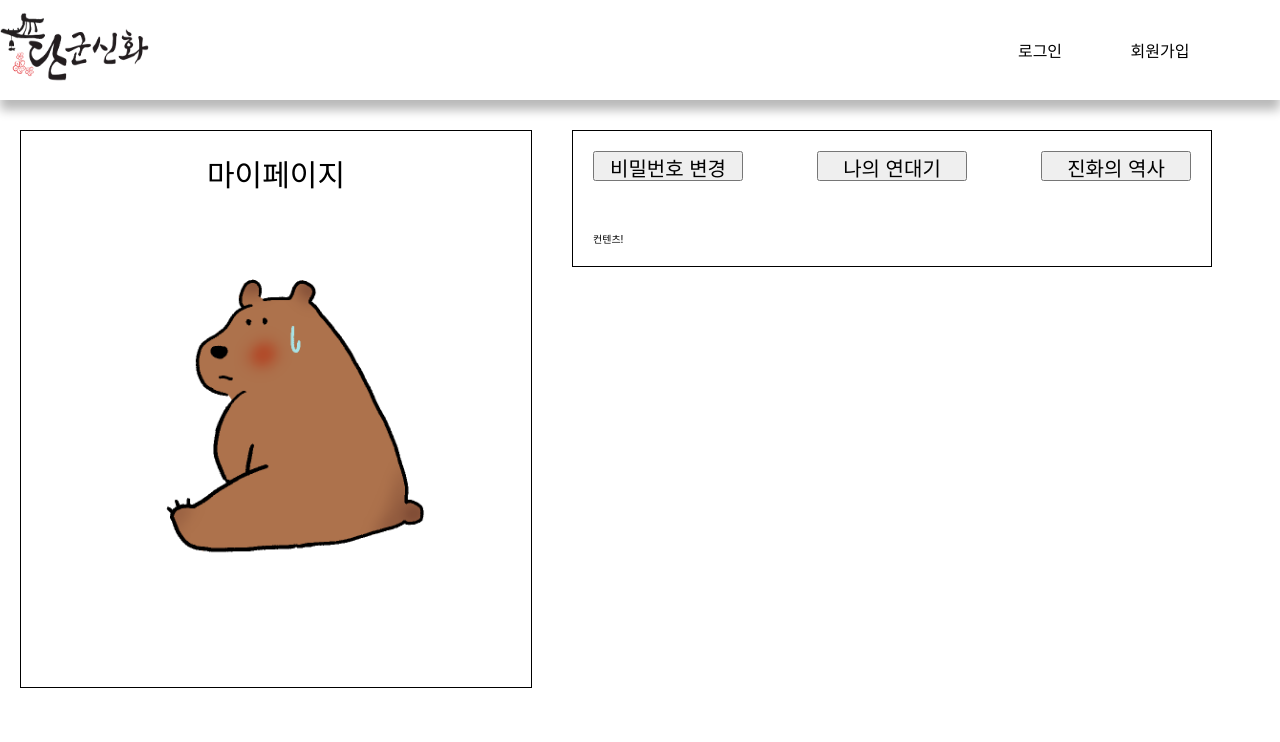
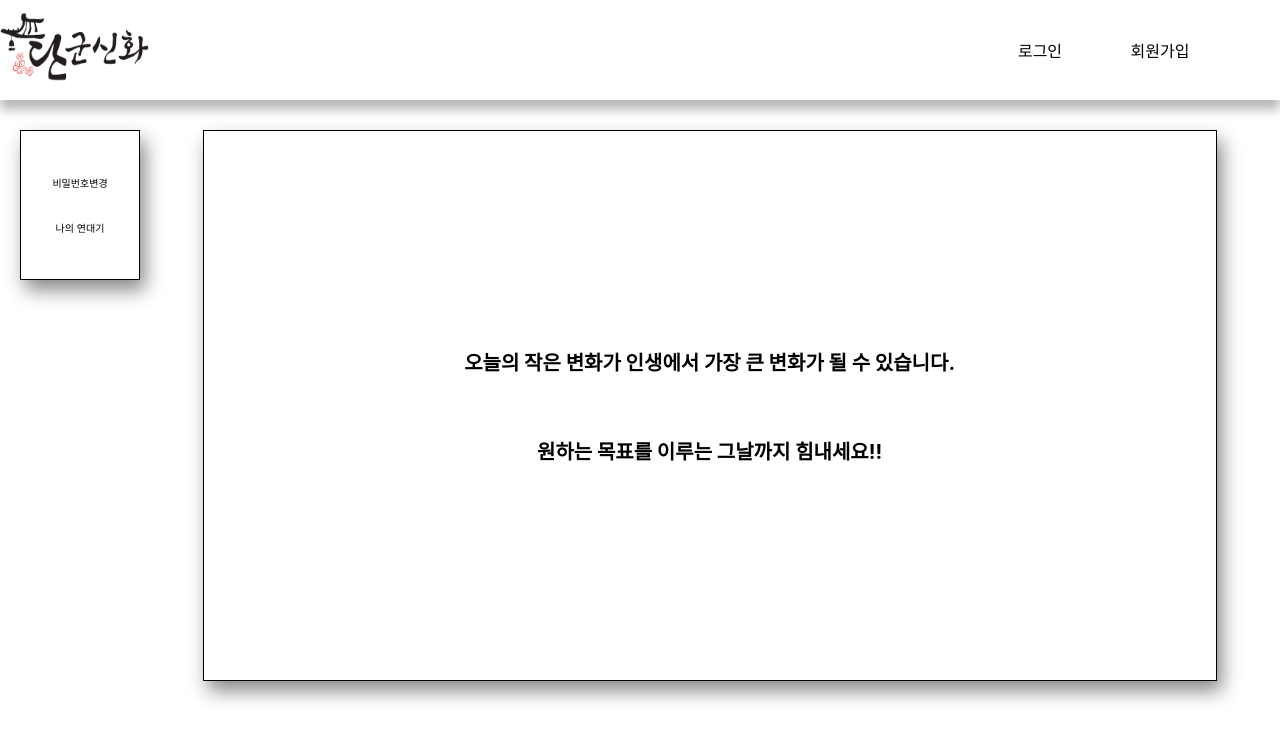
Before and after one commit to NemoTaek/Human-Maker-Client, a React (Create React App) app in the folder client/: page /myPage in a window 1280 px wide. Shown: the top 742 px of the page. Built offline with nearby package versions, Linux system fonts and the light colour scheme.

Commit message:
Doing: mypage

```diff
--- a/client/src/App.js
+++ b/client/src/App.js
@@ -4,7 +4,10 @@ import './App.css';
 import Main from './component/main/Main'
 import Goal from './component/goal/Goal'
 import Nav from './component/nav/Nav'
-import Mypage from './component/mypage/Mypage'
+import Mypage from './component/mypage/newMyPage'
+import ChangePassword from "./component/mypage/changePassword/ChangePassword";
+import Chronicles from "./component/mypage/chronicles/Chronicles"
+
 
 function App() {
   return (
@@ -14,11 +17,19 @@ function App() {
       </header>
       <div className="contents">
         <Switch>
+          <Route path="/myPage/passwordChange">
+            <ChangePassword/>
+          </Route>
+
+          <Route path="/myPage/chronicles">
+            <Chronicles/>
+          </Route>
+
           <Route path="/goal" >
             <Goal />
           </Route>
 
-          <Route path="/mypage" >
+          <Route path="/myPage" >
             <Mypage />
           </Route>
 
--- a/client/src/component/mypage/Mypage.js
+++ b/client/src/component/mypage/Mypage.js
@@ -64,8 +64,11 @@ function Mypage() {
   return (
     <div className="mypage_wrap">
       <div className="me">
-        <p>마이페이지</p>
-        <img src={bear} alt=""></img>
+        <p>현재 상태 : {props.completed < 90 || props.completed >= 0  ? "진화중.." : "진화 완료"} </p>
+
+      </div>
+      <div>
+      <img src={bear} alt=""></img>
       </div>
 
       <div className="mypage_contents_wrap">
--- a/client/src/component/mypage/changePassword/ChangePassword.css
+++ b/client/src/component/mypage/changePassword/ChangePassword.css
@@ -1,6 +1,14 @@
 .change_pw_wrap{
-  width: 100%;
+  display: flex;
+  flex-direction: column;
+  justify-content: center;
+  align-items: center;
+  width: 30%;
+  height: 30%;
+  margin: auto;
+  top: 10%;
   padding: 2vh 2vw;
+  border: 1px solid ;
 }
 
 .change_pw_wrap .input_wrap{
--- /dev/null
+++ b/client/src/component/mypage/newMyPage.css
@@ -0,0 +1,41 @@
+*{
+  box-sizing: border-box;
+}
+.myPage{
+  width: 99vw;
+  height: 84vh;
+  display: flex;
+}
+.sideBar{
+  position: fixed;
+  width: 120px;
+  height: 150px;
+  margin: 20px;
+  display: flex;
+  flex-direction: column;
+  border: 1px solid #000;
+  justify-content: center;
+  align-items: center;
+  box-shadow: 5px 10px 18px #888888;
+}
+.sideBar_menu{
+  margin: 15px 0 15px;
+}
+.defaultMyPAge{
+  position: relative;
+  top: 20px;
+  left: 16%;
+  height: 82%;
+  width: 80%;
+  display: flex;
+  flex-direction: column;
+  justify-content: center;
+  text-align: center;
+  border: 1px solid #000;
+  box-shadow: 5px 10px 18px #888888;
+}
+.default_string{
+  margin: 30px;
+  font-size: 20px;
+  font-weight: 700;
+}
--- /dev/null
+++ b/client/src/component/mypage/newMyPage.js
@@ -0,0 +1,31 @@
+import React from "react"
+import "./newMyPage.css"
+import { Link } from "react-router-dom"
+
+
+
+function myPage () {
+
+
+  return (
+    <div className="myPage">
+
+      <div className="sideBar">
+        <div className="sideBar_menu">
+          <Link to="/myPage/passwordChange" >비밀번호변경</Link>
+        </div>
+        <div className="sideBar_menu">
+          <Link to="/myPage/chronicles" >나의 연대기</Link>
+        </div>
+      </div>
+
+      <div className="defaultMyPAge">
+        <p className="default_string">오늘의 작은 변화가 인생에서 가장 큰 변화가 될 수 있습니다.</p>
+        <p className="default_string">원하는 목표를 이루는 그날까지 힘내세요!!</p>
+      </div>
+
+    </div>
+  );
+}
+
+export default myPage;
--- a/client/src/component/signin/Signin.css
+++ b/client/src/component/signin/Signin.css
@@ -26,25 +26,25 @@
   left: 50%;
   transform: translate(-50%, -50%);
   min-height: 50%;
-  height: 60%;
-  width: 30%;
+  min-width: 20%;
+  height: auto;
+  width: 25%;
   background-color: white;
   border-radius: 10px;
   z-index: 100;
 }
 .sign_in_wrap{
-  margin: auto;
+  height: auto;
   width: 100%;
   padding: 5%;
  	display: flex;
-	justify-content: center;
-	align-items: center;
+	justify-content: space-evenly;
 }
 
 .sign_in_container{
+  height: auto;
 	width: 90%;
   padding: 1vw;
-
 }
 
 .sign_in_name{
--- a/client/src/component/signin/Signin.js
+++ b/client/src/component/signin/Signin.js
@@ -106,45 +106,54 @@ const Signin = forwardRef((props, ref) => {
 		else {
 			setIsLogInMsg("error");
 		}
-		// axios
-		// 	.post("https://humanmaker.ml/signin", userData)
-		// 	.then(res => {
-		// 		if (res) {
-		// 			const accessToken = res.data;
+		axios
+			.post("https://humanmaker.ml/signin", userData)
+			.then(res => {
+				if (res) {
+					const accessToken = res.data;
+					console.log(accessToken)
+					if (document.cookie === "") {
+						document.cookie = `sid=${accessToken.token}`;
+						console.log(accessToken.token)
+					}
+					else {
+						const compareToken = document.cookie.split("=");
+						if (accessToken.token !== compareToken[1]) {
+							document.cookie = `sid=${accessToken.token}`;
+							// console.log("로그인후토큰", accessToken.token);
+							// console.log("쿠키저장토큰", compareToken[1]);
+						}
+						else {
+							// console.log("로그인후토큰", accessToken.token);
+							// console.log("쿠키저장토큰", compareToken[1]);
+							console.log("토큰 값이 동일하여 갱신하지 않습니다.");
+						}
+					}
+					login(accessToken);
+				}
+				else {
+					setIsLogInMsg("등록되지 않은 아이디 또는 잘못 된 비밀번호 입니다.");
+				}
+			}).catch(err => {
+				console.log(err);
+			})
 
-		// 			if (document.cookie === "") {
-		// 				document.cookie = `sid=${accessToken.token}`;
-		// 			} else {
-		// 				const compareToken = document.cookie.split("=");
-		// 				if (accessToken.token !== compareToken[1]) {
-		// 					document.cookie = `sid=${accessToken.token}`;
-		// 					console.log("로그인후토큰", accessToken.token);
-		// 					console.log("쿠키저장토큰", compareToken[1]);
-		// 				} else {
-		// 					// console.log("로그인후토큰", accessToken.token);
-		// 					// console.log("쿠키저장토큰", compareToken[1]);
-		// 					console.log("토큰 값이 동일하여 갱신하지 않습니다.");
-		// 				}
-		// 			}
-		// 			onLogin();
-		// 		}
-		// 		else {
-		// 			setIsLogInMsg("등록되지 않은 아이디 또는 잘못 된 비밀번호 입니다.");
-		// 		}
-		// 	}).catch(err => {
-		// 		console.log(err);
-		// 	})
+		// onId();
+		// onPassword(); // 추후에 테스트, 현재 오류
+		// props.onLogin();
+		// closeLogin();
+	}
+	const login = (accessToken) => {
+		axios.
+				defaults.headers.common[
+					"Authorization"
+				] = `Bearer ${accessToken.token}`;
+				console.log("axiosHeaders : ", axios.defaults.headers.common.Authorization);
 
-		onId();
-		onPassword(); // 추후에 테스트, 현재 오류
-		props.onLogin();
-		closeLogin();
-	}
-	const onLogin = () => {
 		onId();	// input에 있는 id를 store에 저장
 		onPassword();	// input에 있는 password를 store에 저장
 		props.onLogin();	// isLogin을 true로 변환
-		document.location.replace("/goal");
+		// document.location.replace("/goal");
 	}
 
 	const responseGoogle = (res) => {
--- a/client/src/component/signout/Signout.css
+++ b/client/src/component/signout/Signout.css
@@ -47,7 +47,7 @@
     text-align: center;
 }
 .todayMsg p{
-    font-size: 34px;
+    font-size: 24px;
     margin-bottom: 50px;
 }
 
--- a/client/src/component/signup/Signup.css
+++ b/client/src/component/signup/Signup.css
@@ -27,8 +27,8 @@
 	left: 50%;
 	transform: translate(-50%,-50%);
 	min-height: 30%;
-	height: 50%;
-	width: 30%;
+	height: auto;
+	width: 25%;
 	background-color: white;
 	border-radius: 10px;
 	z-index: 100;
@@ -38,8 +38,7 @@
   width: 100%;
   padding: 5%;
  	display: flex;
-	justify-content: center;
-	align-items: center;
+	justify-content: space-evenly;
 }
 .sign_up_container{
 	width: 90%;
```
Also changed, not shown: client/src/component/mypage/chronicles/Chronicles.css (added), client/src/component/mypage/chronicles/Chronicles.js (added), 1 other file (tests, documents, lock files or other folders).
